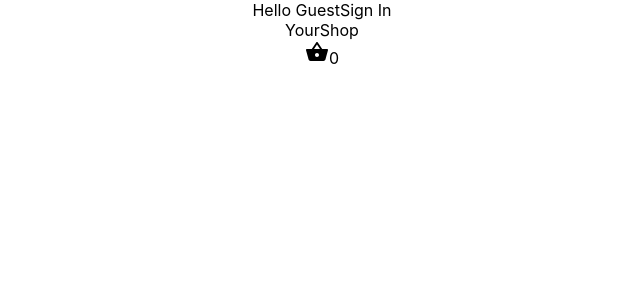
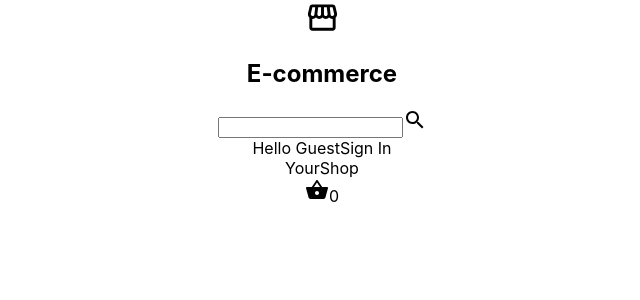
Before and after one commit to AnastasiiaAsti/e-commerce, a React (Create React App) app: page / in a window 1280 px wide. Shown: the top 300 px of the page, without its empty margins (318-958 px from the left). Built offline with nearby package versions, Linux system fonts and the light colour scheme.

Commit message:
create header component

```diff
--- a/src/App.js
+++ b/src/App.js
@@ -1,25 +1,10 @@
 import './App.css';
-import ShoppingBasketIcon from '@mui/icons-material/ShoppingBasket';
+import Header from "./Header";
 
 function App() {
   return (
     <div className="App">
-      <div className="header__logo"></div>
-      <div className="header__search"></div>
-      <div className="header__nav">
-        <div className="nav__item">
-          <span className="nav__itemLineOne">Hello Guest</span>
-          <span className="nav__itemLineTwo">Sign In</span>
-        </div>
-        <div className="nav__item">
-        <span className="nav__itemLineOne">Your</span>
-          <span className="nav__itemLineTwo">Shop</span>
-        </div>
-        <div className="nav__item">
-          <ShoppingBasketIcon/>
-          <span className="nav__itemLineTwo">0</span>
-        </div>
-      </div>
+      <Header/>
     </div>
   );
 }
--- /dev/null
+++ b/src/Header.js
@@ -0,0 +1,40 @@
+import React from "react";
+import "./Header.css";
+import ShoppingBasketIcon from '@mui/icons-material/ShoppingBasket';
+import StorefrontIcon from '@mui/icons-material/Storefront';
+import SearchIcon from '@mui/icons-material/Search';
+
+function Header(){
+    return (
+        <div className="header">
+            <div className="header__logo">
+        <StorefrontIcon className="header__ligoImage" fontSize="large"/>
+        <h2 className="header__logoTitle">E-commerce</h2>
+      </div>
+
+      <div className="header__search">
+        <input type="text" className="header__searchInput"/>
+        <SearchIcon className="header__searchIcon"/>
+      </div>
+
+      <div className="header__nav">
+        <div className="nav__item">
+          <span className="nav__itemLineOne">Hello Guest</span>
+          <span className="nav__itemLineTwo">Sign In</span>
+        </div>
+        <div className="nav__item">
+        <span className="nav__itemLineOne">Your</span>
+          <span className="nav__itemLineTwo">Shop</span>
+        </div>
+        <div className="nav__item">
+          <ShoppingBasketIcon />
+          <span className="nav__itemLineTwo">0</span>
+        </div>
+
+      </div>
+        </div>
+    )
+}
+
+
+export default Header
```
Also changed, not shown: src/Header.css (added).
